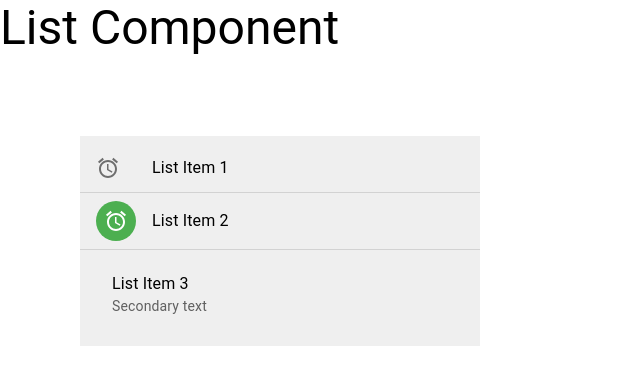
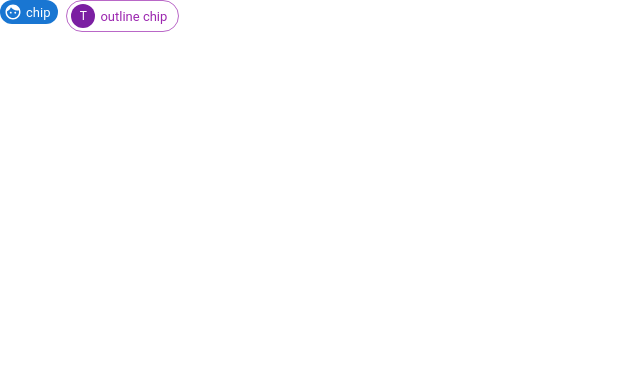
Before and after one commit to tehaamhashmi7/Everything-in-Material-UI, a React (Create React App) app: page / in a window 1280 px wide. Shown: the top 384 px of the page, without its empty margins (0-640 px from the left). Built offline with nearby package versions, Linux system fonts and the light colour scheme.

Commit message:
Chip Component

```diff
--- a/src/App.tsx
+++ b/src/App.tsx
@@ -1,6 +1,7 @@
 import React from 'react';
 import './App.css';
-import ListComponent from './components/34-ListComponent';
+import ChipCompoent from './components/25-ChipCompoent';
+
 
 // import MuiTypography from './components/MuiTypography';
 // import Buttons from './components/2-Buttons';
@@ -25,6 +26,7 @@
 // import BottomnavigationComponent from './components/21-BottomnavigationComponent';
 // import AvatarComponent from './components/22-AvatarComponent';
 // import BadgeComponent from './components/23-BadgeComponent';
+// import ListComponent from './components/24-ListComponent';
 
 function App() {
   return (
@@ -52,7 +54,8 @@
       {/* <BottomnavigationComponent /> */}
       {/* <AvatarComponent /> */}
       {/* <BadgeComponent /> */}
-      <ListComponent />
+      {/* <ListComponent /> */}
+      <ChipCompoent />
     </div>
   );
 }
--- /dev/null
+++ b/src/components/25-ChipCompoent.tsx
@@ -0,0 +1,14 @@
+import { Avatar, Chip, Stack } from '@mui/material'
+import React from 'react'
+import FaceIcon from '@mui/icons-material/Face';
+
+function ChipCompoent() {
+  return (
+    <Stack direction={'row'} spacing={1}>
+        <Chip label="chip" color='primary' size='small' icon={<FaceIcon />}/>
+        <Chip label="outline chip" color='secondary' variant='outlined' avatar={<Avatar>T</Avatar>}/>
+    </Stack>
+  )
+}
+
+export default ChipCompoent
```
Also changed, not shown: src/components/24-ListComponent.tsx (renamed from src/components/34-ListComponent.tsx).
